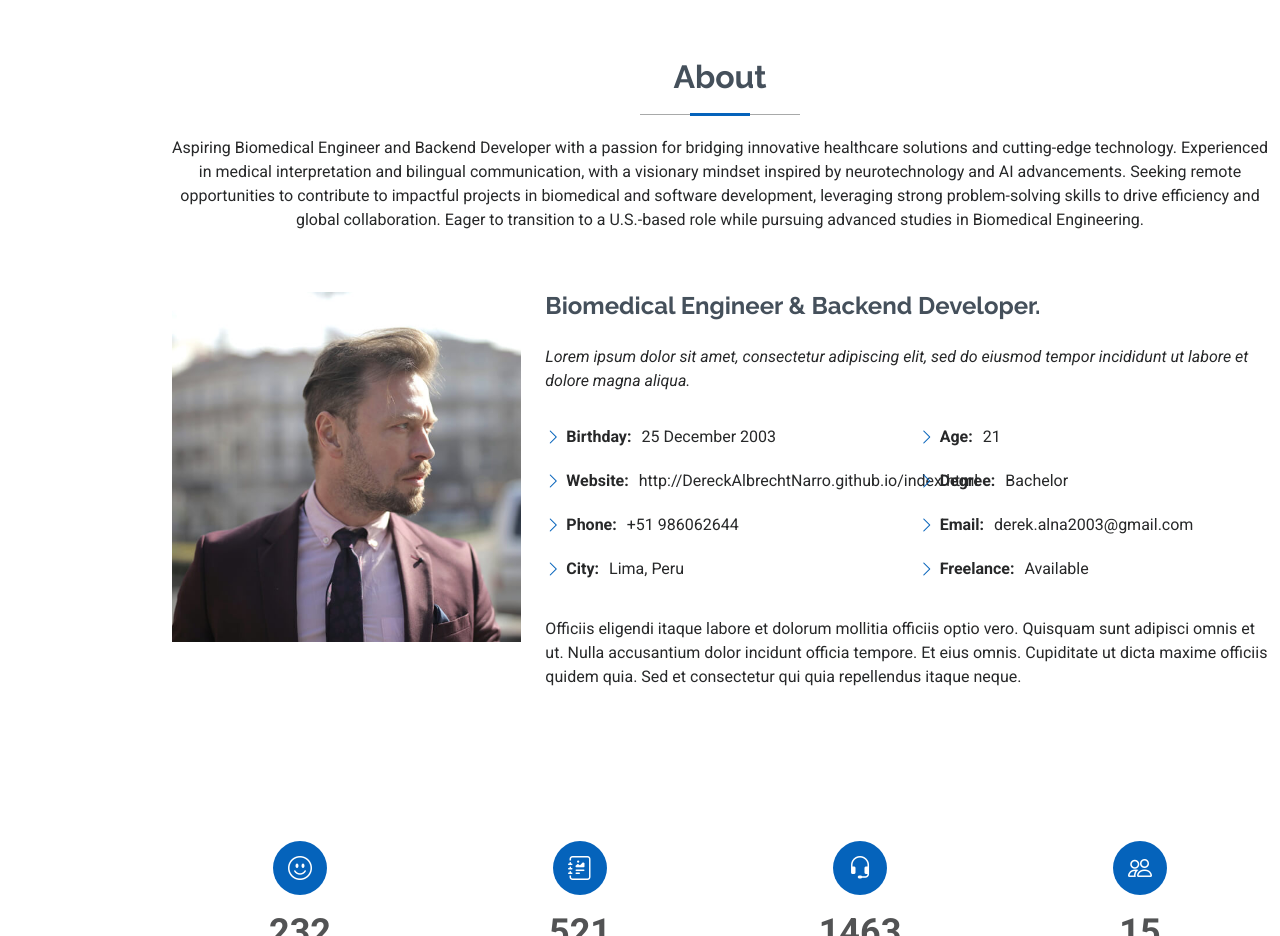
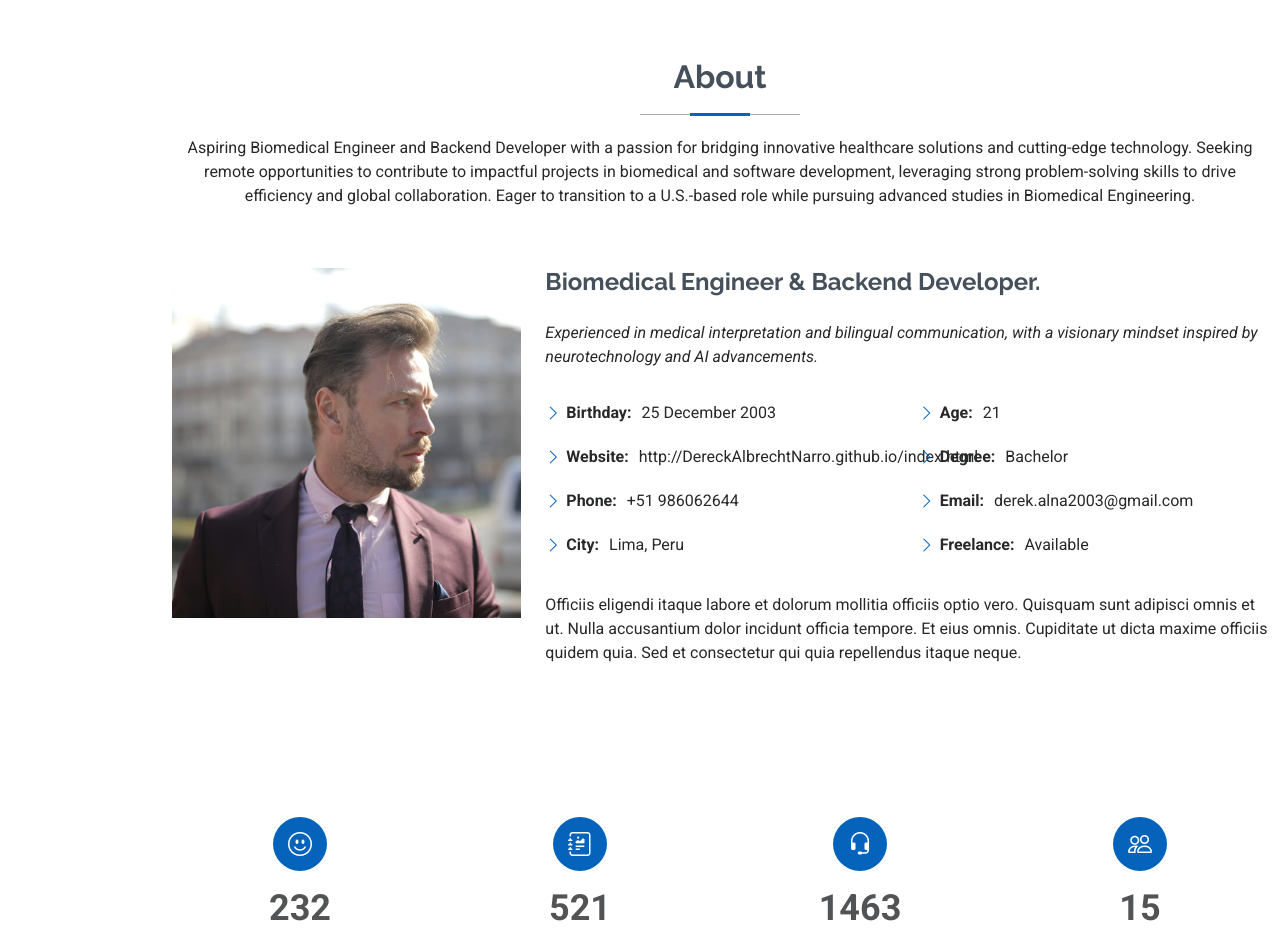
Before and after one commit to DereckAlbrechtNarro/DereckAlbrechtNarro.github.io, a plain HTML site: page index.html in a window 1280 px wide. Shown: the part 802-1738 px from the top of the page. Drawn offline with Linux system fonts and the light colour scheme; animation ran at ten frames a second.

Commit message:
segunda actualizacion

```diff
--- a/index.html
+++ b/index.html
@@ -86,9 +86,8 @@
       <div class="container section-title" data-aos="fade-up">
         <h2>About</h2>
         <p>Aspiring Biomedical Engineer and Backend Developer with a passion for bridging innovative
-            healthcare solutions and cutting-edge technology. Experienced in medical interpretation and
-            bilingual communication, with a visionary mindset inspired by neurotechnology and AI
-            advancements. Seeking remote opportunities to contribute to impactful projects in
+            healthcare solutions and cutting-edge technology.
+            Seeking remote opportunities to contribute to impactful projects in
             biomedical and software development, leveraging strong problem-solving skills to drive
             efficiency and global collaboration. Eager to transition to a U.S.-based role while pursuing
             advanced studies in Biomedical Engineering.</p>
@@ -103,8 +102,8 @@
           <div class="col-lg-8 content">
             <h2>Biomedical Engineer &amp; Backend Developer.</h2>
             <p class="fst-italic py-3">
-              Lorem ipsum dolor sit amet, consectetur adipiscing elit, sed do eiusmod tempor incididunt ut labore et dolore
-              magna aliqua.
+              Experienced in medical interpretation and bilingual communication, with a visionary mindset inspired by neurotechnology and AI
+              advancements.
             </p>
             <div class="row">
               <div class="col-lg-6">
```
Also changed, not shown: 1 other file.
